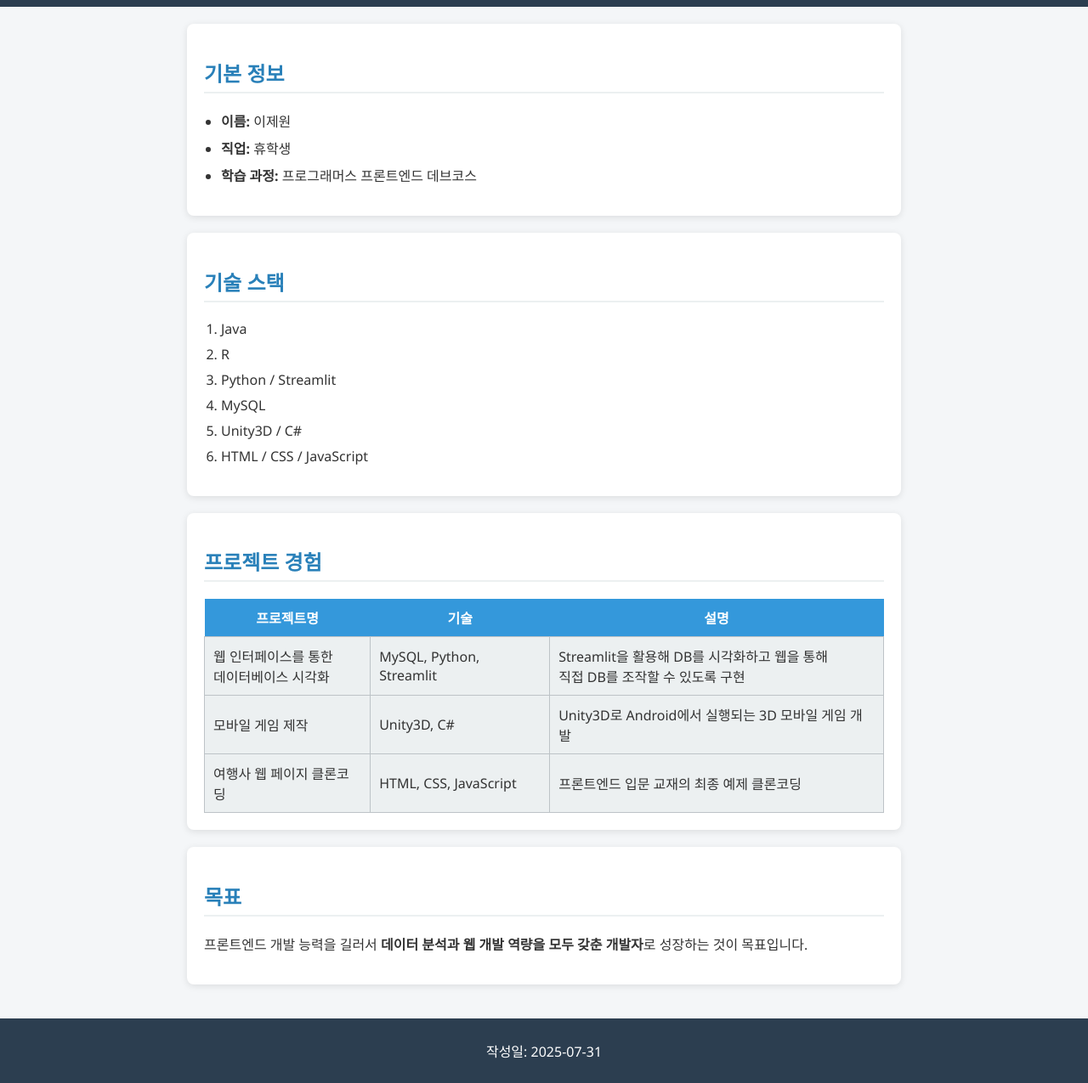
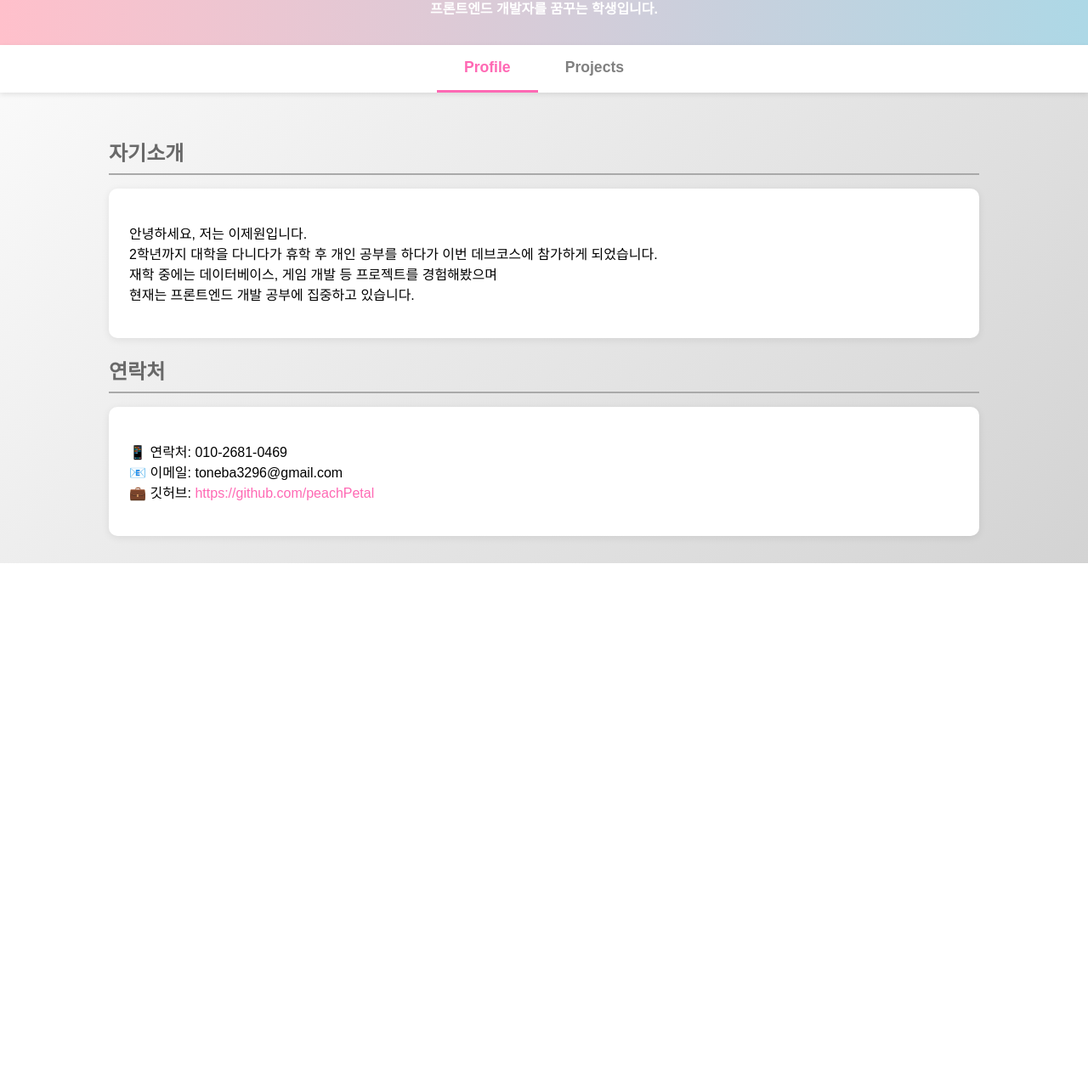
Before and after one commit to peachPetal/FE7-LECT1, a plain HTML site: page index.html in a window 1280 px wide. Shown: the part 161-1436 px from the top of the page at 85% size. After the commit the page ends 824 px from the top, so only its background shows below. Drawn offline with Linux system fonts and the light colour scheme.

Commit message:
css 및 구조 변경

```diff
--- a/index.html
+++ b/index.html
@@ -1,144 +1,122 @@
 <!DOCTYPE html>
 <html lang="ko">
 <head>
-  <meta charset="UTF-8">
+  <meta charset="UTF-8" />
   <title>이제원의 포트폴리오</title>
-  <style>
-    body {
-      font-family: 'Segoe UI', sans-serif;
-      background-color: #f4f6f8;
-      margin: 0;
-      padding: 0;
-      color: #333;
-    }
+  <meta name="viewport" content="width=device-width, initial-scale=1" />
+  <meta name="description" content="프론트엔드 개발자를 꿈꾸는 이제원의 프로젝트 경험과 포트폴리오입니다." />
+  <link rel="stylesheet" href="style.css" />
+</head>
 
-    header {
-      background-color: #2c3e50;
-      color: white;
-      padding: 20px;
-      text-align: center;
-    }
-
-    section {
-      background-color: white;
-      margin: 20px auto;
-      padding: 20px;
-      max-width: 800px;
-      border-radius: 8px;
-      box-shadow: 0 2px 8px rgba(0,0,0,0.1);
-    }
-
-    h2 {
-      color: #2980b9;
-      border-bottom: 2px solid #ecf0f1;
-      padding-bottom: 5px;
-    }
-
-    ul, ol {
-      padding-left: 20px;
-    }
-
-    li {
-      margin-bottom: 8px;
-    }
-
-    table {
-      width: 100%;
-      border-collapse: collapse;
-      margin-top: 10px;
-    }
-
-    th {
-      background-color: #3498db;
-      color: white;
-      padding: 10px;
-    }
-
-    td {
-      background-color: #ecf0f1;
-      padding: 10px;
-      border: 1px solid #bdc3c7;
-    }
-
-    footer {
-      text-align: center;
-      padding: 10px;
-      background-color: #2c3e50;
-      color: white;
-      margin-top: 40px;
-    }
-
-    em {
-      color: #f1c40f;
-    }
-  </style>
-</head>
 <body>
-
   <header>
     <h1>이제원의 포트폴리오</h1>
-    <p><em>프론트엔드 개발자를 꿈꾸는 학생입니다.</em></p>
+    <strong>프론트엔드 개발자를 꿈꾸는 학생입니다.</strong>
   </header>
 
-  <section>
-    <h2>기본 정보</h2>
-    <ul>
-      <li><strong>이름:</strong> 이제원</li>
-      <li><strong>직업:</strong> 휴학생</li>
-      <li><strong>학습 과정:</strong> 프로그래머스 프론트엔드 데브코스</li>
-    </ul>
-  </section>
+  <nav>
+    <button id="btnProfile" class="active">Profile</button>
+    <button id="btnProjects">Projects</button>
+  </nav>
 
-  <section>
-    <h2>기술 스택</h2>
-    <ol>
-      <li>Java</li>
-      <li>R</li>
-      <li>Python / Streamlit</li>
-      <li>MySQL</li>
-      <li>Unity3D / C#</li>
-      <li>HTML / CSS / JavaScript</li>
-    </ol>
-  </section>
+  <main>
+    <section id="profile" class="active">
+      <h2>자기소개</h2>
+      <div class="project">
+        <p>
+          안녕하세요, 저는 이제원입니다.<br />
+          2학년까지 대학을 다니다가 휴학 후 개인 공부를 하다가 이번 데브코스에 참가하게 되었습니다.<br />
+          재학 중에는 데이터베이스, 게임 개발 등 프로젝트를 경험해봤으며<br />
+          현재는 프론트엔드 개발 공부에 집중하고 있습니다.
+        </p>
+      </div>
 
-  <section>
-    <h2>프로젝트 경험</h2>
-    <table>
-      <thead>
-        <tr>
-          <th>프로젝트명</th>
-          <th>기술</th>
-          <th>설명</th>
-        </tr>
-      </thead>
-      <tbody>
-        <tr>
-          <td>웹 인터페이스를 통한<br>데이터베이스 시각화</td>
-          <td>MySQL, Python, Streamlit</td>
-          <td>Streamlit을 활용해 DB를 시각화하고 웹을 통해<br>직접 DB를 조작할 수 있도록 구현</td>
-        </tr>
-        <tr>
-          <td>모바일 게임 제작</td>
-          <td>Unity3D, C#</td>
-          <td>Unity3D로 Android에서 실행되는 3D 모바일 게임 개발</td>
-        </tr>
-        <tr>
-          <td>여행사 웹 페이지 클론코딩</td>
-          <td>HTML, CSS, JavaScript</td>
-          <td>프론트엔드 입문 교재의 최종 예제 클론코딩</td>
-        </tr>
-      </tbody>
-    </table>
-  </section>
+      <h2>연락처</h2>
+      <div class="project">
+        <p>
+          📱 연락처: 010-2681-0469<br />
+          📧 이메일: toneba3296@gmail.com<br />
+          💼 깃허브: <a href="https://github.com/peachPetal" target="_blank">https://github.com/peachPetal</a>
+        </p>
+      </div>
+    </section>
 
-  <section>
-    <h2>목표</h2>
-    <p>프론트엔드 개발 능력을 길러서 <strong>데이터 분석과 웹 개발 역량을 모두 갖춘 개발자</strong>로 성장하는 것이 목표입니다.</p>
-  </section>
+    <section id="projects">
+      <h2>프로젝트 경험</h2>
+      <div class="projects">
+        <div class="left-column">
+          <div class="project">
+            <div class="project-title">1. 데이터베이스 모델링 및 웹 UI로 시각화</div>
+            <p>
+              <img src="https://cdn.jsdelivr.net/gh/devicons/devicon/icons/mysql/mysql-original.svg" class="logo" alt="MySQL 로고" />
+              <img src="https://cdn.jsdelivr.net/gh/devicons/devicon/icons/python/python-original.svg" class="logo" alt="Python 로고" />
+              <img src="https://streamlit.io/images/brand/streamlit-logo-secondary-colormark-darktext.svg" class="logo" style="height: 20px" alt="Streamlit 로고" />
+            </p>
+            <p>
+              스프레드 시트의 데이터를 DB 모델링 후 Streamlit st.connection 모듈을 통해<br />
+              MySQL 로컬 환경에서 웹 UI로 DB 조회 및 조작이 가능하도록 구현했습니다.
+            </p>
+            <p>
+              🔗 <a href="https://github.com/peachPetal/PythonStreamlit.git" target="_blank">깃허브 링크 바로가기</a>
+            </p>
+          </div>
 
-  <footer>
-    <p>작성일: 2025-07-31</p>
-  </footer>
+          <div class="project">
+            <div class="project-title">3. 여행사 웹 페이지 클론코딩</div>
+            <p>
+              <img src="https://cdn.jsdelivr.net/gh/devicons/devicon/icons/html5/html5-original.svg" class="logo" alt="HTML" />
+              <img src="https://cdn.jsdelivr.net/gh/devicons/devicon/icons/css3/css3-original.svg" class="logo" alt="CSS" />
+              <img src="https://cdn.jsdelivr.net/gh/devicons/devicon/icons/javascript/javascript-original.svg" class="logo" alt="JavaScript" />
+            </p>
+            <p>
+              Do It HTML CSS JavaScript 교재의 최종 실습 예제인<br />
+              제주도 여행사 웹사이트를 바닐라 JS로 클론코딩하여<br />
+              Github Pages로 배포하였습니다.
+            </p>
+            <p>
+              🌐 <a href="https://peachpetal.github.io/DoitFinal/" target="_blank">배포된 사이트 보기</a>
+            </p>
+          </div>
+        </div>
 
+        <div class="right-column">
+          <div class="project">
+            <div class="project-title">2. 모바일 3D 게임 제작</div>
+            <p>
+              <img src="https://cdn.jsdelivr.net/gh/devicons/devicon/icons/unity/unity-original.svg" class="logo" alt="Unity" />
+              <img src="https://cdn.jsdelivr.net/gh/devicons/devicon/icons/csharp/csharp-original.svg" class="logo" alt="C#" />
+            </p>
+            <p>
+              Unity3D로 Android에서 실행되는 3D 모바일 게임을 개발하였습니다.<br />
+              공을 조이스틱과 점프 버튼으로 조작하여 최대한 많은 코인을 먹으면서<br />
+              빠르게 모든 스테이지를 클리어하는 것을 목표로 하는 게임입니다.
+            </p>
+            <img src="mobileGame.png" alt="모바일 게임 이미지" />
+          </div>
+        </div>
+      </div>
+    </section>
+  </main>
+
+  <script>
+    const btnProfile = document.getElementById('btnProfile');
+    const btnProjects = document.getElementById('btnProjects');
+    const sectionProfile = document.getElementById('profile');
+    const sectionProjects = document.getElementById('projects');
+
+    btnProfile.addEventListener('click', () => {
+      btnProfile.classList.add('active');
+      btnProjects.classList.remove('active');
+      sectionProfile.classList.add('active');
+      sectionProjects.classList.remove('active');
+    });
+
+    btnProjects.addEventListener('click', () => {
+      btnProjects.classList.add('active');
+      btnProfile.classList.remove('active');
+      sectionProjects.classList.add('active');
+      sectionProfile.classList.remove('active');
+    });
+  </script>
 </body>
 </html>
--- /dev/null
+++ b/style.css
@@ -0,0 +1,131 @@
+body {
+    font-family: 'Arial', sans-serif;
+    background: linear-gradient(135deg, white 0%, lightgray 100%);
+    margin: 0;
+    padding: 0;
+    color: black;
+}
+
+header {
+    background: linear-gradient(to right, pink, lightblue);
+    color: white;
+    text-align: center;
+    padding: 3rem 1rem 2rem;
+}
+
+header h1 {
+    font-size: 3rem;
+    margin-bottom: 0.5rem;
+}
+
+header p {
+    font-size: 1.2rem;
+    font-weight: 300;
+    margin: 0;
+}
+
+nav {
+    display: flex;
+    justify-content: center;
+    background-color: white;
+    box-shadow: 0 2px 6px rgba(0,0,0,0.1);
+}
+
+nav button {
+    background: none;
+    border: none;
+    padding: 1rem 2rem;
+    font-size: 1.1rem;
+    cursor: pointer;
+    color: gray;
+    border-bottom: 3px solid transparent;
+    transition: color 0.3s, border-bottom-color 0.3s;
+    font-weight: 600;
+}
+
+nav button.active,
+nav button:hover {
+    color: hotpink;
+    border-bottom-color: hotpink;
+}
+
+section {
+    padding: 2rem 10%;
+    display: none;
+}
+
+section.active {
+    display: block;
+}
+
+h2 {
+    border-bottom: 2px solid darkgray;
+    padding-bottom: 0.5rem;
+    color: dimgray;
+    margin-bottom: 1rem;
+}
+
+ul, ol {
+    margin-left: 1.5rem;
+}
+
+.projects {
+    display: flex;
+    flex-wrap: wrap;
+    gap: 2rem;
+}
+
+.left-column {
+    flex: 1;
+    min-width: 280px;
+    display: flex;
+    flex-direction: column;
+    gap: 2rem;
+}
+
+.right-column {
+    flex: 1;
+    min-width: 280px;
+}
+
+.project {
+    background-color: white;
+    border-radius: 10px;
+    padding: 1.5rem;
+    box-shadow: 0 2px 10px rgba(0, 0, 0, 0.08);
+    transition: transform 0.3s ease, box-shadow 0.3s ease;
+}
+
+.project:hover {
+    transform: scale(1.03);
+    box-shadow: 0 8px 20px rgba(0, 0, 0, 0.15);
+    cursor: pointer;
+}
+
+.project img {
+    max-width: 100%;
+    border-radius: 8px;
+    margin-top: 1rem;
+    border: 1px solid gray;
+}
+
+.project-title {
+    font-size: 1.2rem;
+    font-weight: 600;
+    margin-bottom: 0.5rem;
+}
+
+.logo {
+    height: 24px;
+    vertical-align: middle;
+    margin-right: 5px;
+}
+
+a {
+    color: hotpink;
+    text-decoration: none;
+}
+
+a:hover {
+    text-decoration: underline;
+}
```
Also changed, not shown: mobileGame.png (added).
